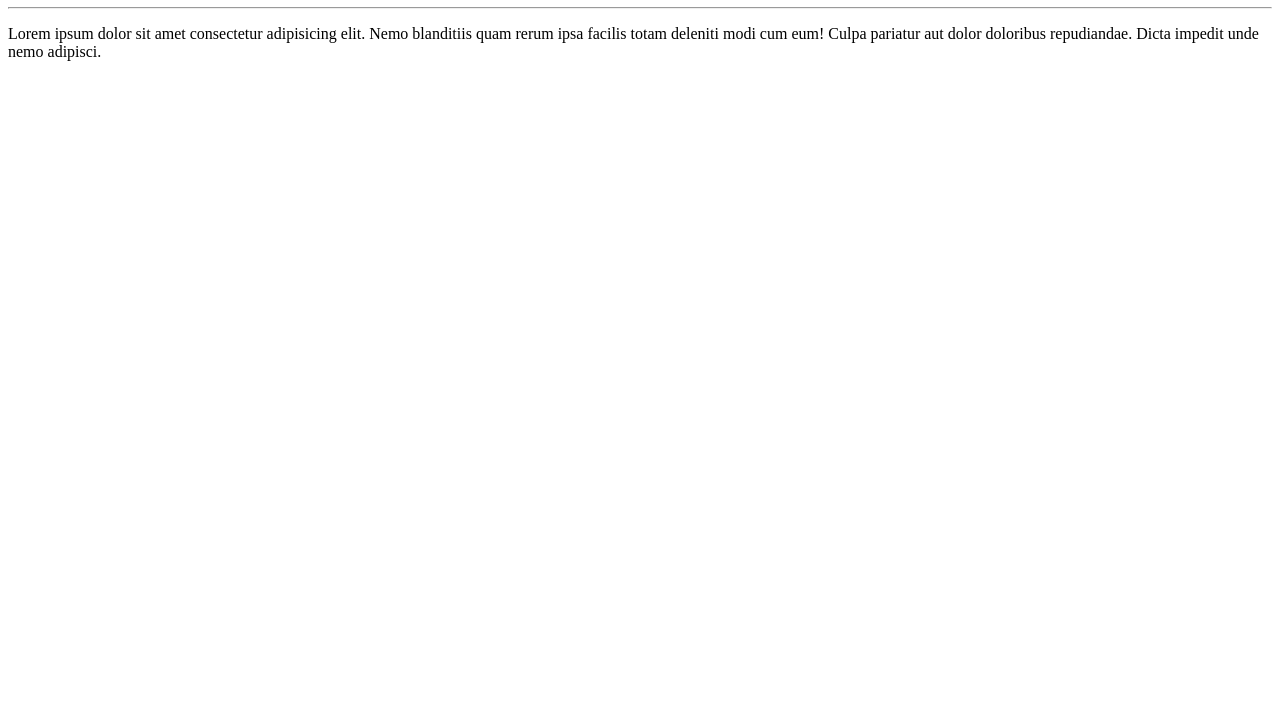
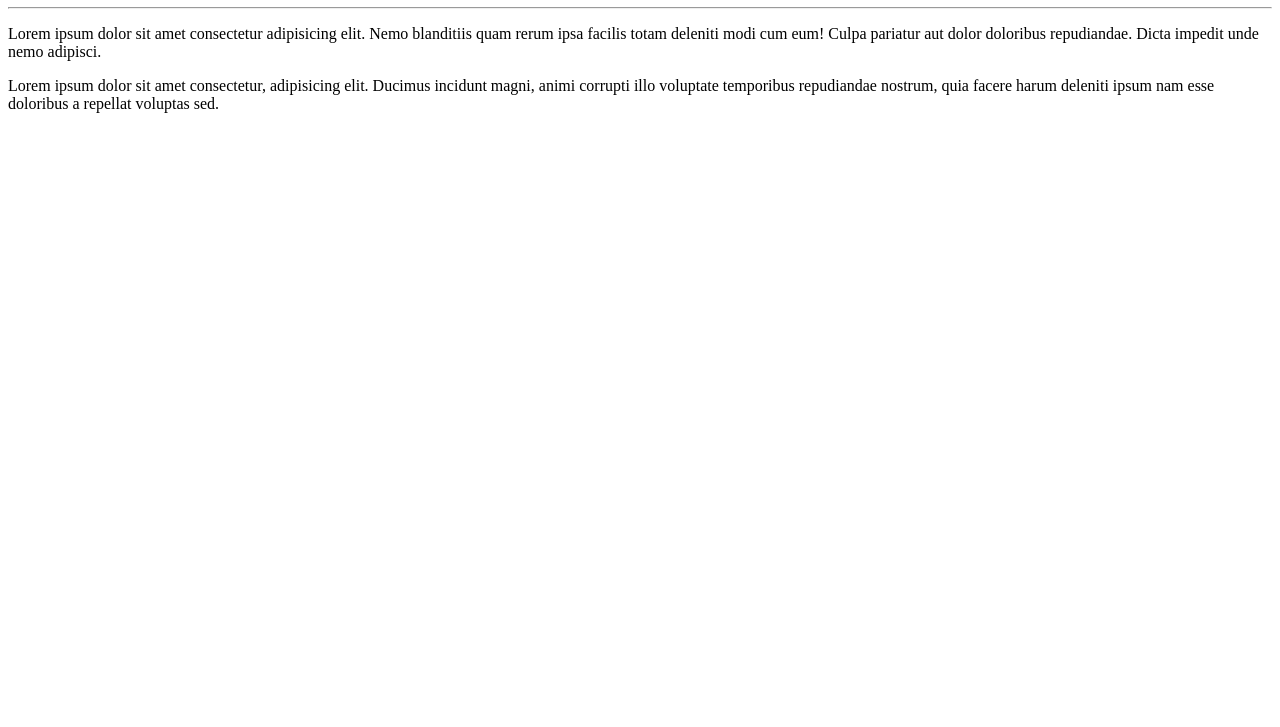
Before and after one commit to premafoco/Ola-Mundo, a plain HTML site: page site-exemplo/index.html in a window 1280 px wide. Shown: the part 73-800 px from the top of the page. Drawn offline with Linux system fonts and the light colour scheme.

Commit message:
adicionei um parágrafo

```diff
--- a/site-exemplo/index.html
+++ b/site-exemplo/index.html
@@ -9,5 +9,6 @@
     <h1>Olá, Mundo!</h1>
     <hr>
     <p>Lorem ipsum dolor sit amet consectetur adipisicing elit. Nemo blanditiis quam rerum ipsa facilis totam deleniti modi cum eum! Culpa pariatur aut dolor doloribus repudiandae. Dicta impedit unde nemo adipisci.</p>
+    <p>Lorem ipsum dolor sit amet consectetur, adipisicing elit. Ducimus incidunt magni, animi corrupti illo voluptate temporibus repudiandae nostrum, quia facere harum deleniti ipsum nam esse doloribus a repellat voluptas sed.</p>
 </body>
 </html>
```
